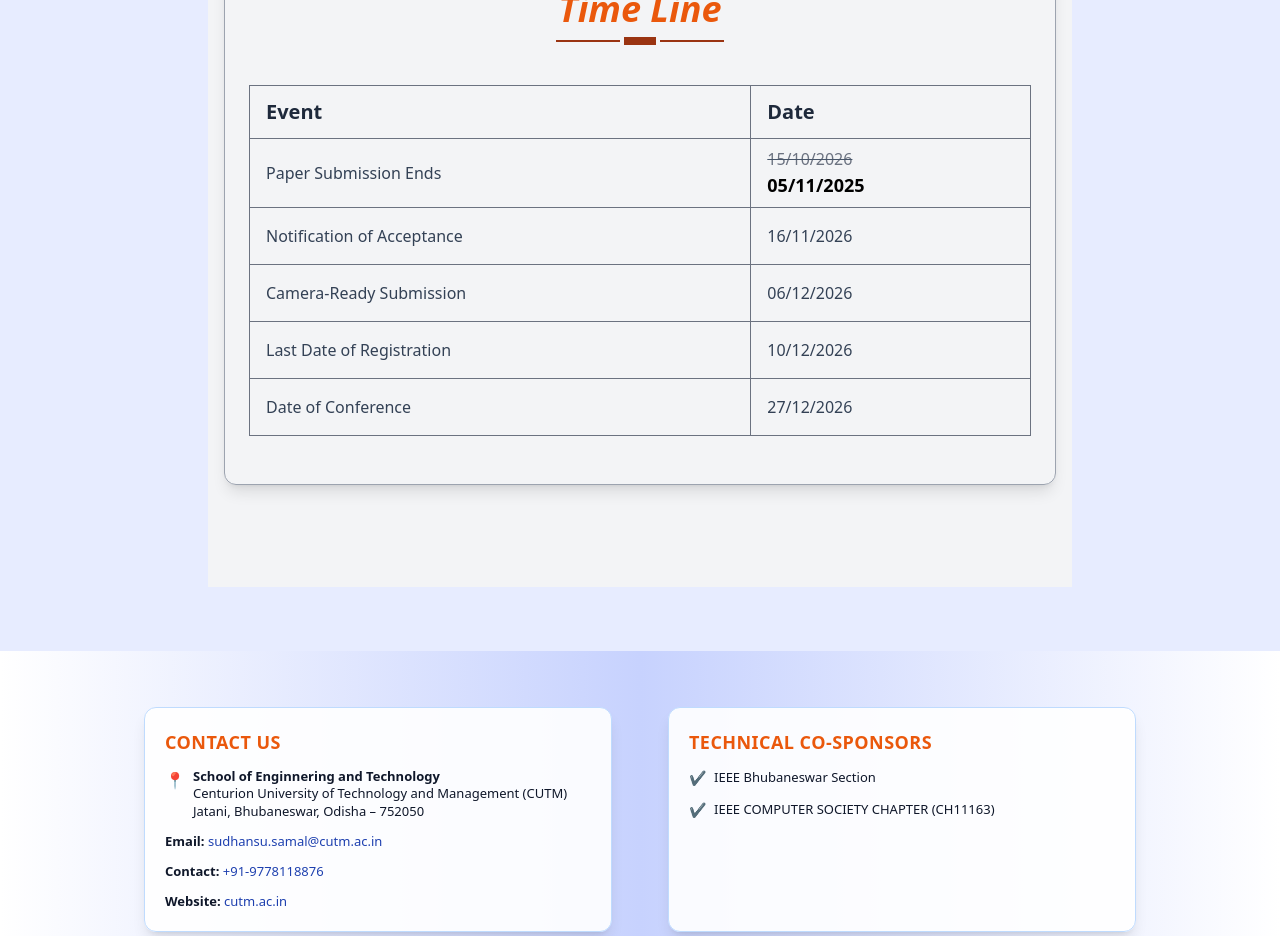
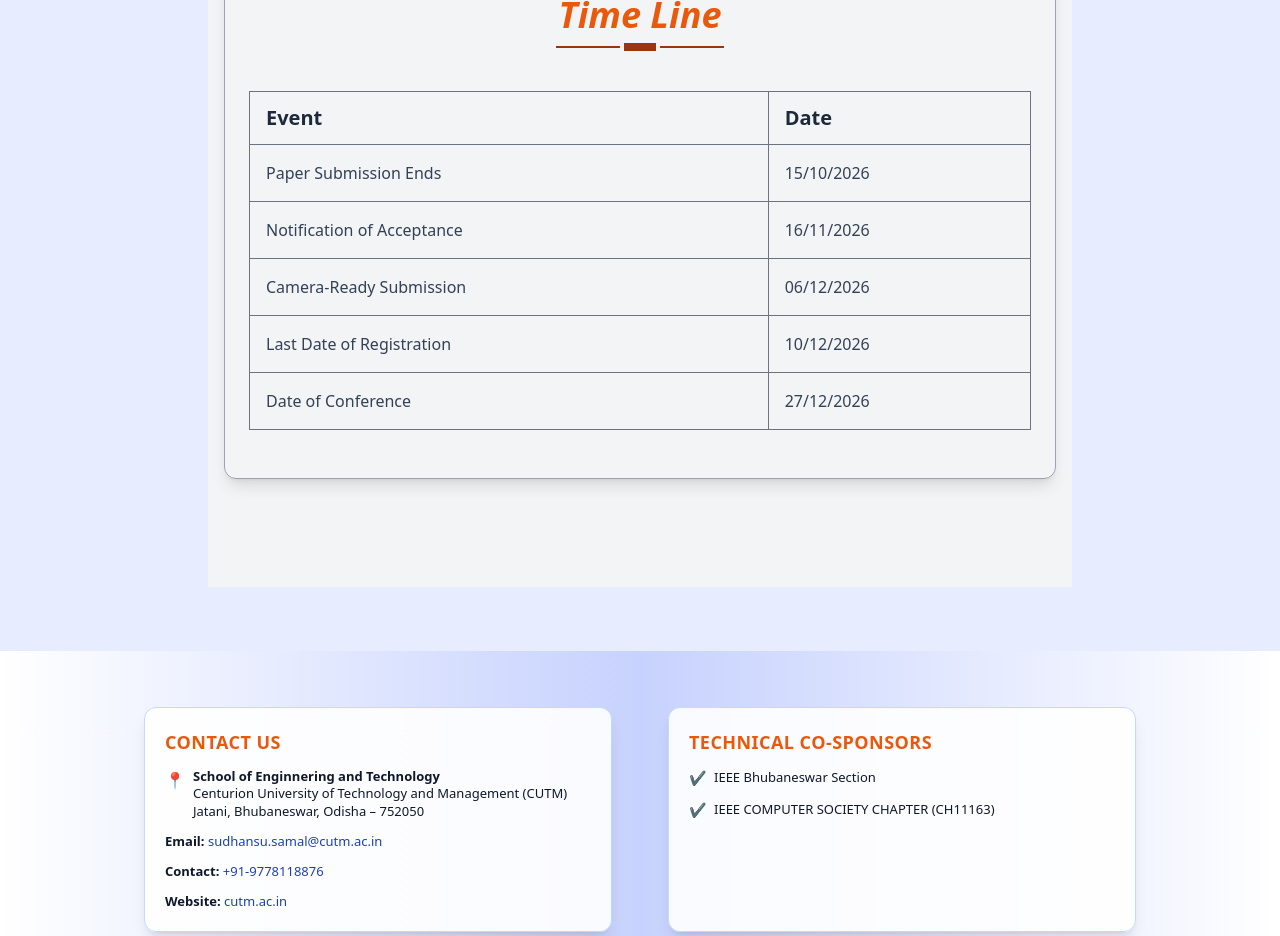
Before and after one commit to Shatabdi121/RAEIC, a React (Vite) app: page / in a window 1280 px wide. Shown: the part 3080-4016 px from the top of the page. Built offline with nearby package versions, Linux system fonts and the light colour scheme.

Commit message:
call for papers1012 oldW

```diff
--- a/src/Home.jsx
+++ b/src/Home.jsx
@@ -460,9 +460,7 @@ const Home = () => {
           <tbody class="text-slate-700 font-medium">
             <tr>
               <td class="py-4 px-4 border-r border-b border-gray-500">Paper Submission Ends</td>
-              <td class="py-2 px-4 border-b border-gray-500">
-                <div class="text-gray-500 line-through decoration-slate-600">15/10/2026</div>
-                <div class="font-bold text-black text-lg">05/11/2025</div>
+              <td class="py-2 px-4 border-b border-gray-500">15/10/2026
               </td>
             </tr>
             <tr>
```
